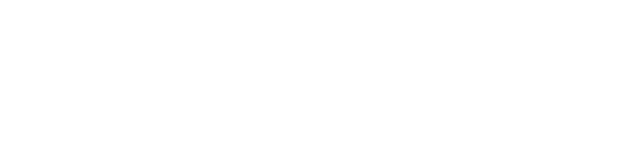
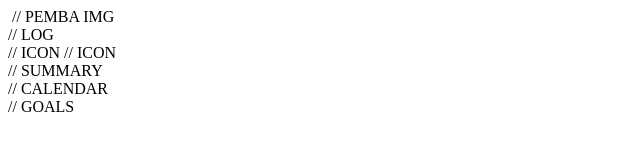
Before and after one commit to easbell/UI-UX-Challenge, a plain HTML site: page index.html in a window 1280 px wide. Shown: the whole page, without its empty margins (0-640 px from the left). Drawn offline with Linux system fonts and the light colour scheme.

Commit message:
HTML structure

```diff
--- a/index.html
+++ b/index.html
@@ -5,6 +5,26 @@
       <title>Tracker</title>
   </head>
   <body>
-
+      <header>
+        <img /> // PEMBA IMG
+        <div>
+          // LOG
+        </div>
+      </header>
+      <aside>
+        // ICON
+        // ICON
+      </aside>
+      <main>
+        <div>
+          // SUMMARY
+        </div>
+        <div>
+          // CALENDAR
+        </div>
+        <div>
+          // GOALS
+        </div>
+      </main>
   </body>
 </html>
```
Lines whose indentation alone changed are shown as unchanged.
